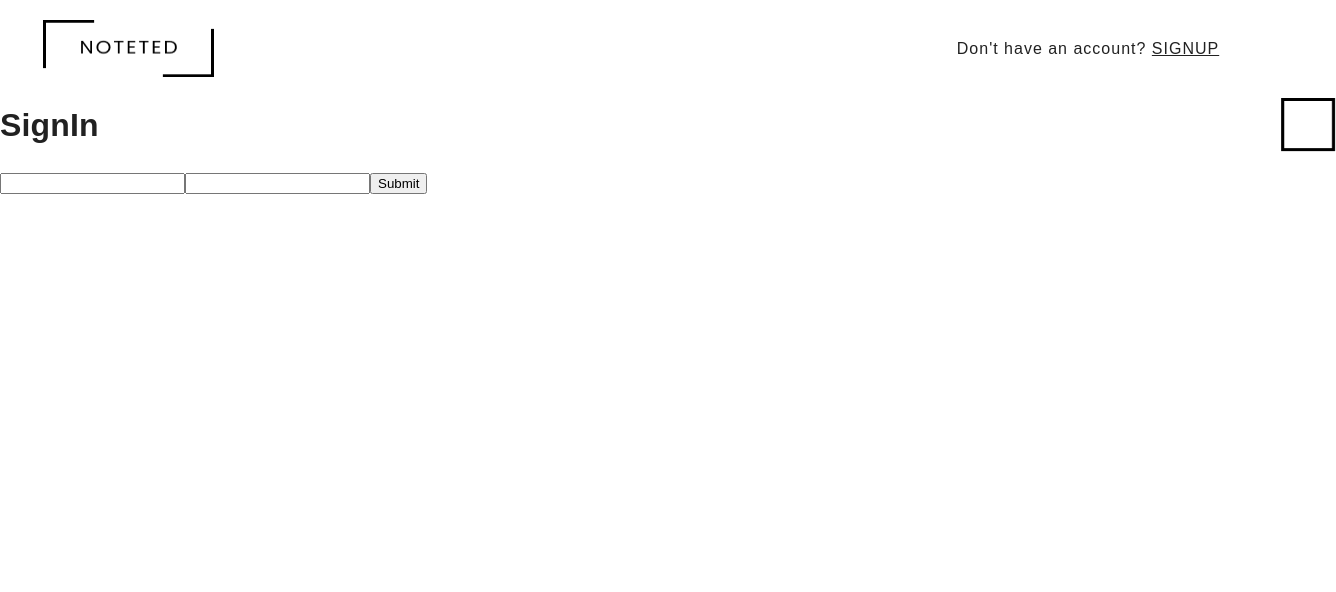
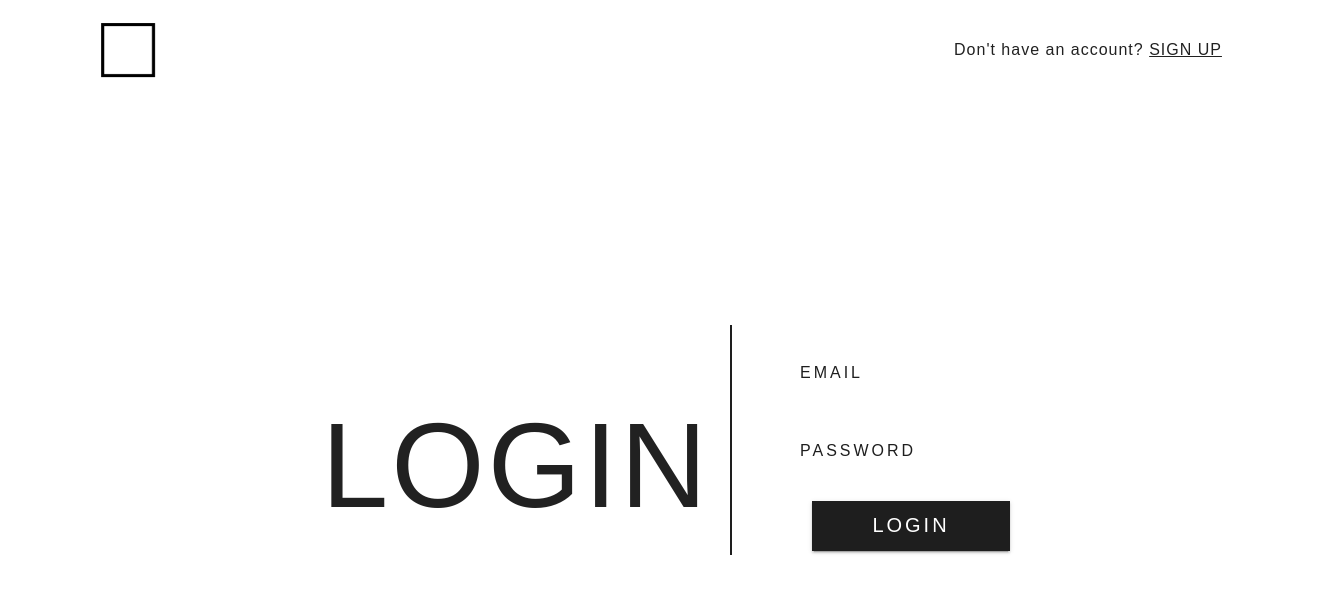
Before and after one commit to mark-p7/NoteTed, a Next.js app: page /signin in a window 1280 px wide. Shown: the top 592 px of the page, 1336 px wide, since content can reach past the window. Built offline with nearby package versions, Linux system fonts and the light colour scheme; no server answers.

Commit message:
changed navbar logo

```diff
--- a/components/Navbar.js
+++ b/components/Navbar.js
@@ -8,7 +8,7 @@ const BodyContainer = styled('div')({
   height: '80px',
   width: '100%',
   display: 'grid',
-  gridTemplateAreas: '"a . b"',
+  gridTemplateAreas: '"c . b"',
   gridTemplateColumns: '20% 50% 30%',
   ['@media (max-width:960px)']: {
     gridTemplateColumns: '30% 30% 40%',
@@ -24,9 +24,6 @@ function Navbar(props) {
   return (
     <BodyContainer
     >
-      <div style={{ gridArea: 'a', display: 'flex', alignItems: 'center', justifyContent: 'center', paddingTop: '20px' }}>
-        <Image src="/images/Logo.png" alt="Logo" width="171" height="57" style={{ cursor: 'pointer' }} onClick={() => Router.push('/')} />
-      </div>
       <div style={{
         gridArea: 'b',
         display: 'flex',
--- a/context/userContext.js
+++ b/context/userContext.js
@@ -19,8 +19,11 @@ export default function UserContextComp({ children }) {
   const [user, setUser] = useState(null)
   const [loadingUser, setLoadingUser] = useState(true) // Helpful, to update the UI accordingly.
 
-  function login(email, password) {
-    return signInWithEmailAndPassword(auth, email, password)
+  async function login(email, password) {
+    return signInWithEmailAndPassword(auth, email, password).catch((err) => {
+      console.log(err.message)
+      return err.message
+    })
   }
 
   async function signOutOfUser() {
--- a/pages/signin/index.js
+++ b/pages/signin/index.js
@@ -3,25 +3,131 @@ import { React, useState, useEffect } from 'react'
 import { useUser } from "../../context/userContext"
 import Head from 'next/head'
 import Navbar from '../../components/Navbar'
+import { useTheme, TextField, Box, Stack, styled, Button } from '@mui/material'
+
+const CssTextField = styled(TextField)({
+    width: '250px',
+    '& label': {
+        color: '#1E1E1E',
+        fontFamily: "'Poppins', sans-serif",
+        letterSpacing: '10%',
+        fontFamily: "'Poppins', sans-serif",
+        fontWeight: '400',
+        letterSpacing: '3px',
+    },
+    '& label.Mui-focused': {
+        color: '#1E1E1E',
+        fontFamily: "'Poppins', sans-serif",
+        letterSpacing: '10%',
+        fontFamily: "'Poppins', sans-serif",
+        fontWeight: '400',
+        letterSpacing: '3px',
+    },
+    // '& .MuiInput-underline:after': {
+    //     borderBottomColor: 'red',
+    // },
+    '& .MuiOutlinedInput-root': {
+        '& fieldset': {
+            borderColor: 'white',
+        },
+        '&:hover fieldset': {
+            border: '1px solid transparent',
+        },
+        '&.Mui-focused fieldset': {
+            border: '1px solid transparent'
+        },
+    },
+})
+
+const SignupLoginButton = styled(Button)({
+    fontFamily: "'Poppins', sans-serif",
+    fontWeight: '400',
+    borderRadius: '0px',
+    letterSpacing: '3px',
+    color: 'white',
+    cursor: 'pointer',
+    position: 'relative',
+    padding: '7.5px 60px',
+    background: '#1E1E1E',
+    fontSize: '20px',
+    transition: 'all 0.2s',
+    '&:hover': {
+        boxShadow: '0.3em 0.3em 0 0 #1E1E1E',
+        color: '#1E1E1E',
+        background: 'white',
+        padding: '7.5px 70px'
+    }
+});
+
+const SignupTitle = styled('h1')({
+    fontFamily: "'Poppins', sans-serif",
+    fontWeight: '400',
+    letterSpacing: '3px',
+    padding: '0px 20px 0px 0px',
+    margin: '0',
+    position: 'absolute',
+    bottom: '0',
+    right: '0',
+    fontSize: '120px',
+    ['@media (max-width:680px)']: {
+        fontSize: '80px',
+        right: 'auto',
+        width: 'auto',
+        padding: '0',
+        width: '100%',
+        textAlign: 'center'
+    },
+    ['@media (max-width:450px)']: {
+        fontSize: '50px',
+    }
+});
+
+const BodyContainer = styled('div')({
+    display: 'grid',
+    gridTemplateColumns: '60% 40%',
+    width: '900px',
+    ['@media (max-width:680px)']: {
+        gridTemplateColumns: 'none',
+        gridTemplateRows: '30% 70%',
+        height: '90vh',
+        width: '400px'
+    }
+});
 
 function SignIn() {
     const router = useRouter()
     const [email, setEmail] = useState("");
     const [password, setPassword] = useState("");
     const { login, loadingUser, user } = useUser()
+    const theme = useTheme()
+    const inputTextProps = {
+        style: {
+            fontFamily: "'Poppins', sans-serif",
+            fontWeight: '400',
+            fontSize: '20px'
+        }
+    }
+
+    // Email Check
+    const [emailAuthError, setEmailAuthError] = useState(false)
+    const [emailAuthErrorHelperText, setEmailAuthErrorHelperText] = useState("")
+
+    // Password Check
+    const [passwordError, setPasswordError] = useState(false)
+    const [passwordHelperText, setPasswordHelperText] = useState("")
+
 
     const handleSignIn = async (e) => {
-        e.preventDefault()
-        try {
-            await login(email, password)
-        } catch (err) {
-            console.log(err.message)
-            if (err.message === "Firebase: Error (auth/wrong-password).") {
+        const loginCheck = await login(email, password)
+        if (loginCheck === "Firebase: Error (auth/wrong-password).") {
             console.log("Password is wrong")
+            setPasswordError(true)
+            setPasswordHelperText("INCORRECT password")
         }
-            if (err.message === "Firebase: Error (auth/user-not-found).") {
+        if (loginCheck === "Firebase: Error (auth/user-not-found).") {
             console.log("Email not found")
-            }
+            setEmailAuthError(true)
+            setEmailAuthErrorHelperText("Email NOT found")
         }
     }
 
@@ -39,24 +145,67 @@ function SignIn() {
                 <title>Login</title>
                 <link rel="icon" href="/favicon.ico" />
             </Head>
-            <Navbar firstHelperText="Don't have an account?" secondHelperText="SIGNUP" route="signup" />
-            <div>
-                <h1>
-                    SignIn
-                </h1>
+            <Navbar firstHelperText="Don't have an account?" secondHelperText="SIGN UP" route="signup" />
+            <div style={{ height: 'calc(100vh - 80px)', background: theme.palette.primary.main, display: 'flex', alignItems: 'center', justifyContent: 'center' }}>
 
-                <form onSubmit={handleSignIn}>
-                    <input
+                <BodyContainer>
+                    <div style={{ position: 'relative', width: 'auto' }}>
+                        <SignupTitle>
+                            LOGIN
+                        </SignupTitle>
+                    </div>
+                    <Box
+                        sx={{
+                            borderLeft: '2.5px solid #1E1E1E',
+                            padding: '20px',
+                            height: '230px',
+                            '@media screen and (max-width: 450px)': {
+                                borderLeft: 'none',
+                            },
+                        }}
+                    >
+                        <Stack
+                            direction="column"
+                            justifyContent="center"
+                            alignItems="center"
+                            spacing={2}
+                        >
+                            <CssTextField
+                                error={emailAuthError}
+                                variant='outlined'
+                                label="EMAIL"
                                 type="text"
-                        onChange={(e) => setEmail(e.target.value)}
+                                helperText={emailAuthErrorHelperText}
+                                onChange={(e) => {
+                                    setEmail(e.target.value)
+                                    setEmailAuthError(false)
+                                    setEmailAuthErrorHelperText("")
+                                }}
+                                inputProps={inputTextProps}
                             />
-                    <input
+                            <CssTextField
+                                error={passwordError}
+                                variant='outlined'
+                                label="PASSWORD"
                                 type="password"
-                        onChange={(e) => setPassword(e.target.value)}
+                                helperText={passwordHelperText}
+                                onChange={(e) => {
+                                    setPassword(e.target.value);
+                                    setPasswordError(false)
+                                    setPasswordHelperText("")
+                                }}
+                                inputProps={inputTextProps}
                             />
-                    <button type='submit'>Submit</button>
-                </form>
 
+                            <SignupLoginButton
+                                variant='contained'
+                                onClick={() => { handleSignIn() }}
+                            >
+                                LOGIN
+                            </SignupLoginButton>
+                        </Stack>
+                    </Box>
+                </BodyContainer>
             </div>
         </>
     )
--- a/pages/signup/index.js
+++ b/pages/signup/index.js
@@ -97,13 +97,13 @@ const BodyContainer = styled('div')({
 function Signup() {
     const router = useRouter()
     const [email, setEmail] = useState("")
-    const [password, setPassword] = useState("")
-    const [passwordCheck, setPasswordCheck] = useState("")
-    const [passwordHelperText, setPasswordHelperText] = useState("")
     const { signUp, loadingUser, user } = useUser()
     const [signUpError, setSignUpError] = useState(false)
     const [emailAuthError, setEmailAuthError] = useState(false)
     const [emailAuthErrorHelperText, setEmailAuthErrorHelperText] = useState("")
+    const [password, setPassword] = useState("")
+    const [passwordCheck, setPasswordCheck] = useState("")
+    const [passwordHelperText, setPasswordHelperText] = useState("")
     const theme = useTheme()
     const inputTextProps = {
         style: {
```
Lines whose indentation alone changed are shown as unchanged.
